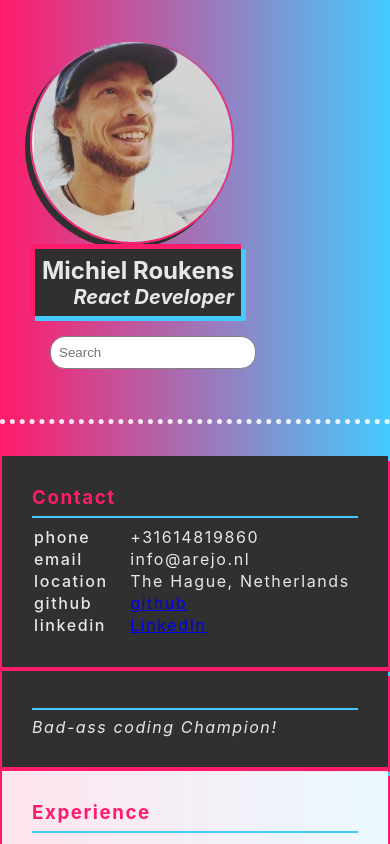
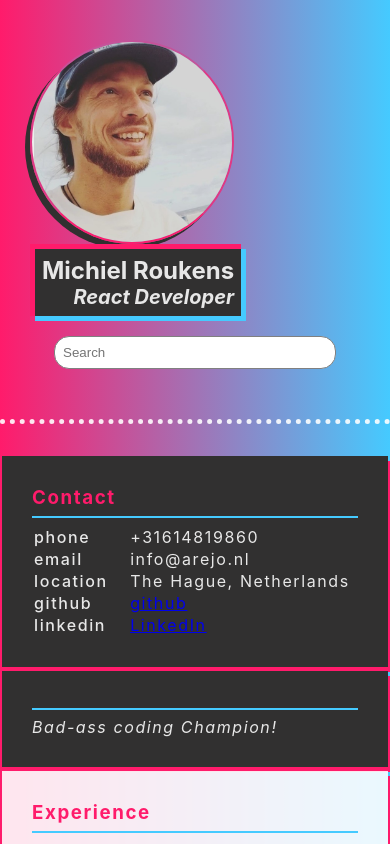
Before and after one commit to arejasverduras/resume, a React (Create React App) app: page / in a window 390 px wide. Shown: the top 844 px of the page. Built offline with nearby package versions, Linux system fonts and the light colour scheme.

Commit message:
align form

```diff
--- a/src/App.css
+++ b/src/App.css
@@ -133,6 +133,12 @@ header {
 }
 
 @media screen and (max-width: 500px) {
+
+  form {
+    min-width: 100%;
+    display: flex;
+  justify-content: center;
+  }
   .searchField {
     min-width: 80%;
   }
```
